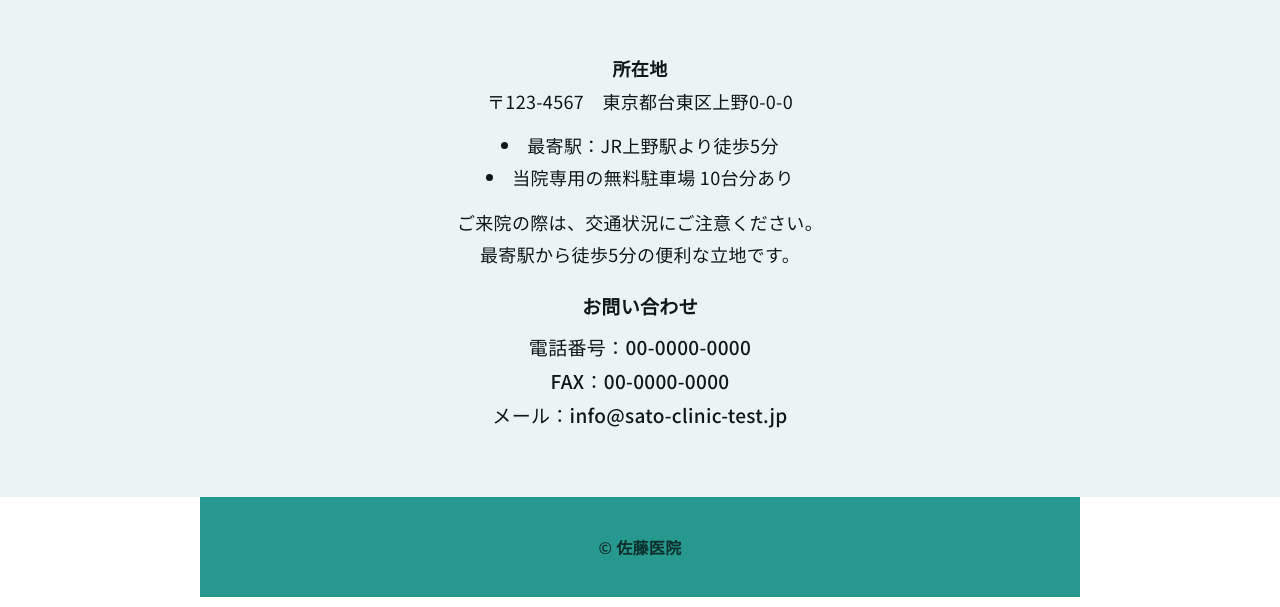
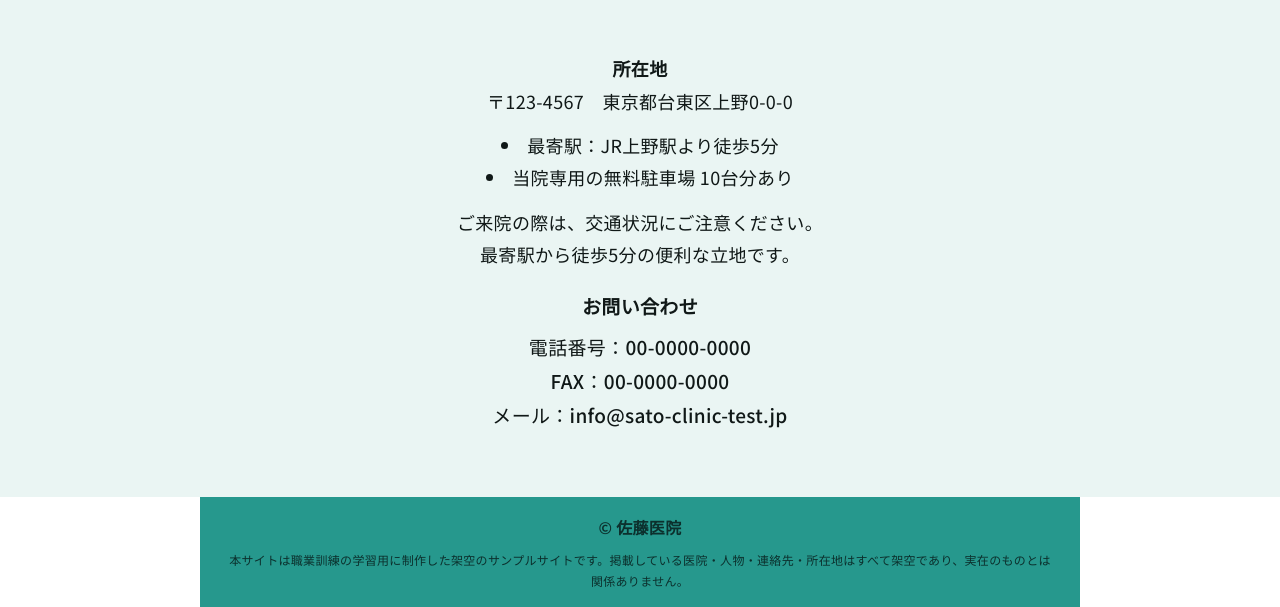
Before and after one commit to KEIJI3333/satouiin_waida, a plain HTML site: page index.html in a window 1280 px wide. Shown: the part 7629-8236 px from the top of the page. Drawn offline with Linux system fonts and the light colour scheme; grey boxes are pictures that could not be loaded.

Commit message:
フッターに架空サイトという事の表示完了

```diff
--- a/css/style.css
+++ b/css/style.css
@@ -713,3 +713,20 @@ a { color: inherit; text-decoration: none; }
 .access-section .contact-block { margin-top: 18px; font-size: 19px; }
 
 .site-footer { height: 100px; }
+
+/* Learning-site disclaimer below the copyright. */
+.site-footer {
+  flex-direction: column;
+  height: auto;
+  min-height: 100px;
+  padding: 16px 24px;
+}
+.site-footer .site-disclaimer {
+  max-width: 100%;
+  margin: 8px 0 0;
+  font-size: 12px;
+  font-weight: 400;
+  line-height: 1.7;
+  text-align: center;
+  overflow-wrap: anywhere;
+}
--- a/index.html
+++ b/index.html
@@ -2,6 +2,7 @@
 <html lang="ja">
 <head>
   <meta charset="UTF-8">
+  <meta name="robots" content="noindex, nofollow">
   <meta name="viewport" content="width=device-width, initial-scale=1">
   <meta name="description" content="佐藤医院は地域に根ざし、患者様一人ひとりに寄り添った医療を提供します。">
   <title>佐藤医院 | 地域に根差した医療</title>
@@ -242,6 +243,7 @@
 
   <footer class="site-footer">
     <p>© 佐藤医院</p>
+    <p class="site-disclaimer">本サイトは職業訓練の学習用に制作した架空のサンプルサイトです。掲載している医院・人物・連絡先・所在地はすべて架空であり、実在のものとは関係ありません。</p>
   </footer>
   <script>
     const menuToggle = document.querySelector('.menu-toggle');
```
Also changed, not shown: about.html (+2 -0 lines), medical.html (+2 -0 lines), news-1.html (+2 -0 lines), news-2.html (+2 -0 lines), news-3.html (+2 -0 lines), news-4.html (+2 -0 lines), news-5.html (+2 -0 lines).
